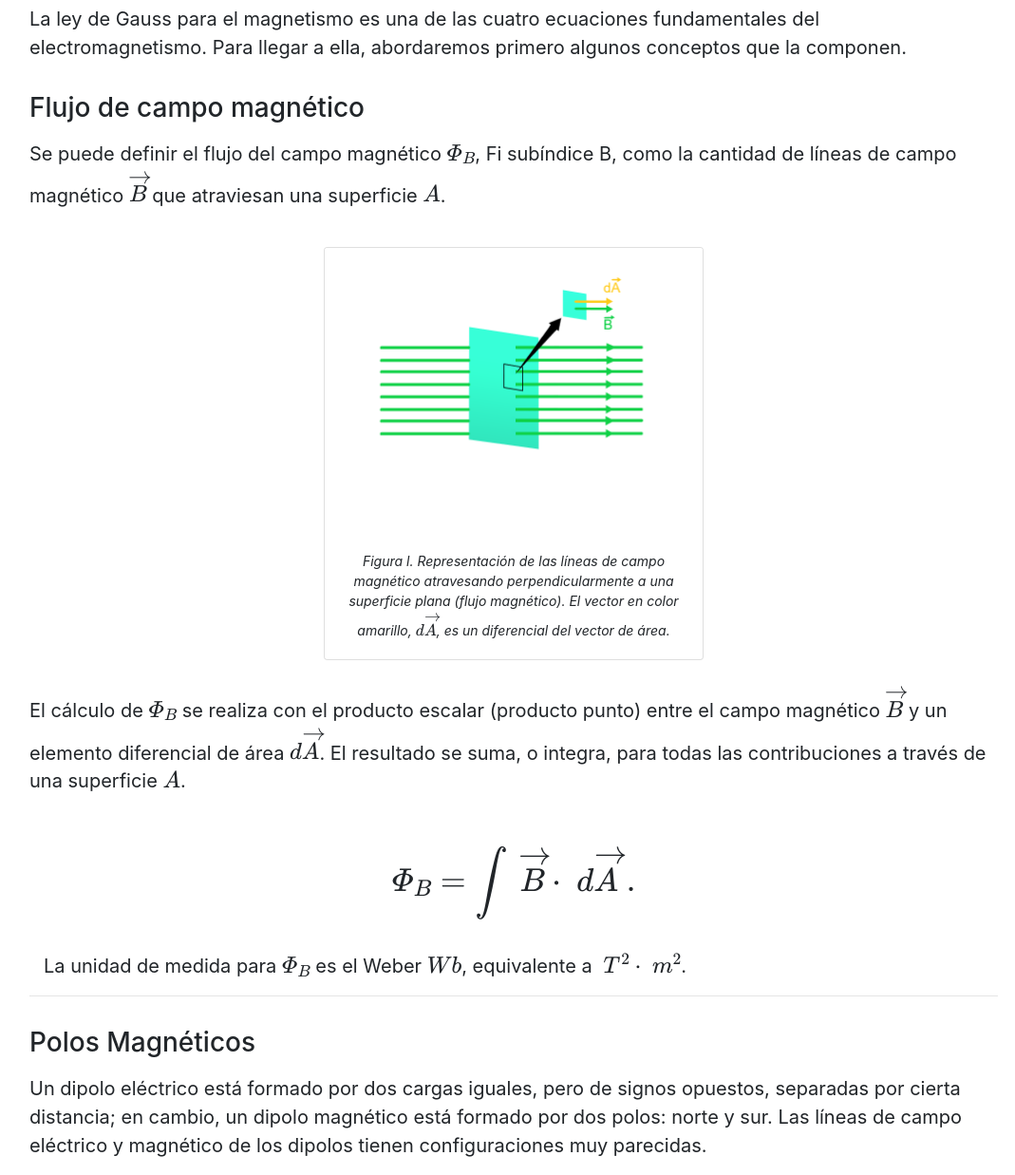
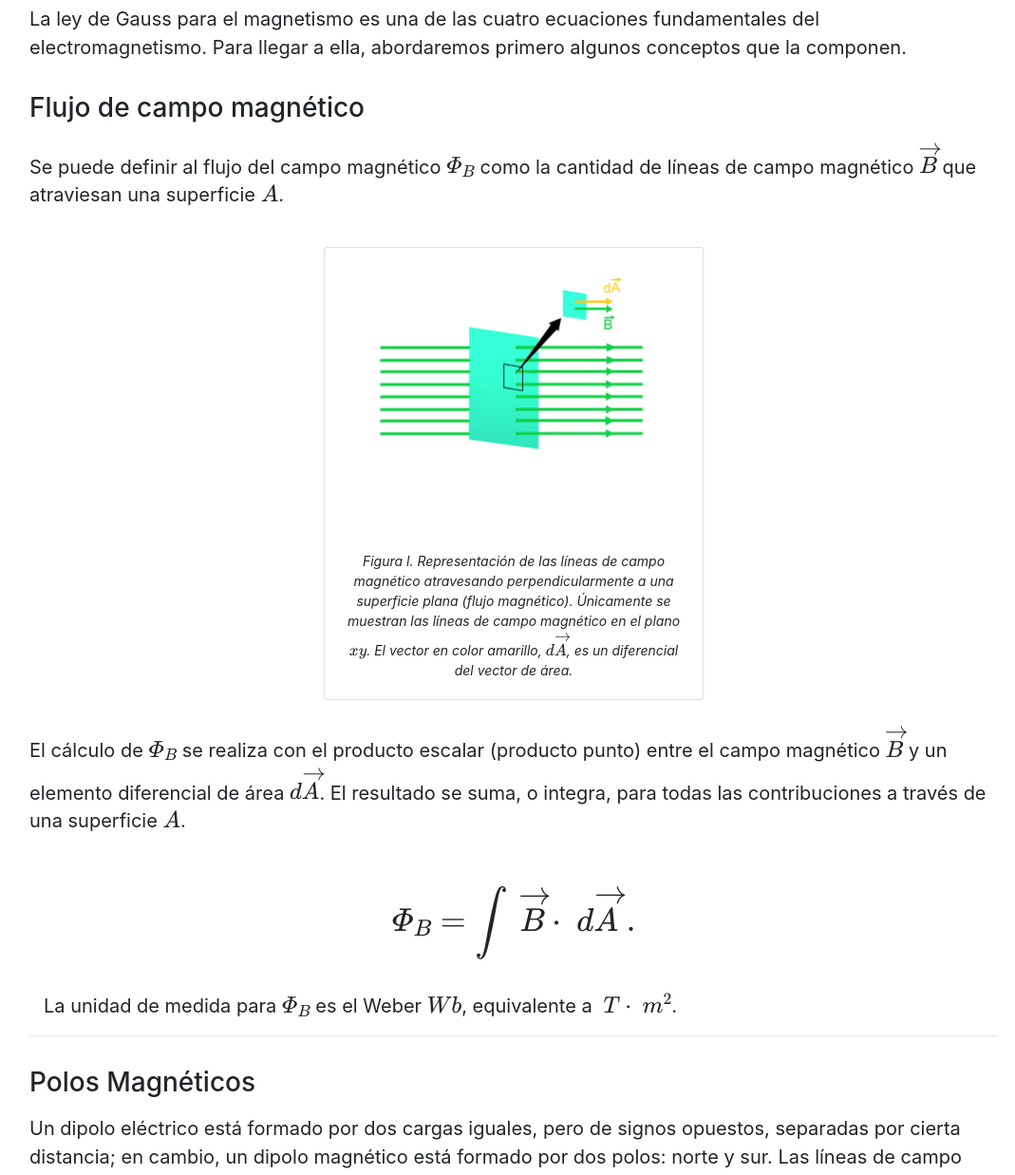
Before and after one commit to GPB-Cosmo/EducAR.github.io, a plain HTML site: page Ley Gauss M/index.html in a window 1280 px wide. Shown: the part 411-1648 px from the top of the page at 95% size, without its empty margins (99-1168 px from the left). Drawn offline with nearby package versions, Linux system fonts and the light colour scheme.

Commit message:
modificación index de Ley Gauss m para respuesta

```diff
--- a/Ley Gauss M/index.html
+++ b/Ley Gauss M/index.html
@@ -64,8 +64,8 @@
                             <h3 class="text-center my-3">Flujo de campo magnético</h3>
                         </div>
                         <div class="row">
-                            <p class="" style="font-size: 20px"> Se puede definir el flujo del campo magnético
-                                \(\varPhi_B\), Fi subíndice B, como la
+                            <p class="" style="font-size: 20px"> Se puede definir al flujo del campo magnético
+                                \(\varPhi_B\) como la
                                 cantidad
                                 de
                                 líneas de campo
@@ -84,7 +84,8 @@
                                             de
                                             campo
                                             magnético atravesando perpendicularmente a una superficie plana (flujo
-                                            magnético). El vector en color amarillo, \(d\overrightarrow{A}\), es un
+                                            magnético). Únicamente se muestran las líneas de campo magnético en el plano
+                                            \( xy \). El vector en color amarillo, \(d\overrightarrow{A}\), es un
                                             diferencial del vector de área.</em>
                                     </p>
                                 </div>
@@ -123,7 +124,7 @@
                             Weber
                             \(Wb\),
                             equivalente a
-                            \(\ T ^ 2 \cdot \ m ^ 2 \).
+                            \(\ T \cdot \ m ^ 2 \).
                         </p>
 
                     </div>
```
